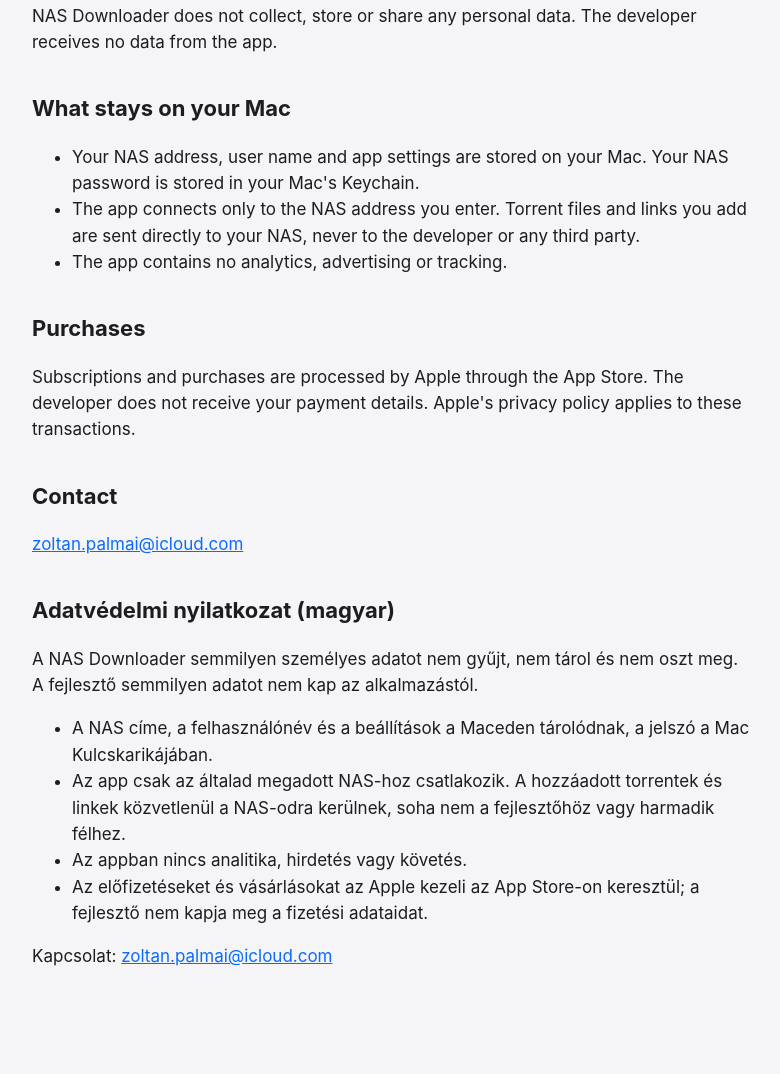
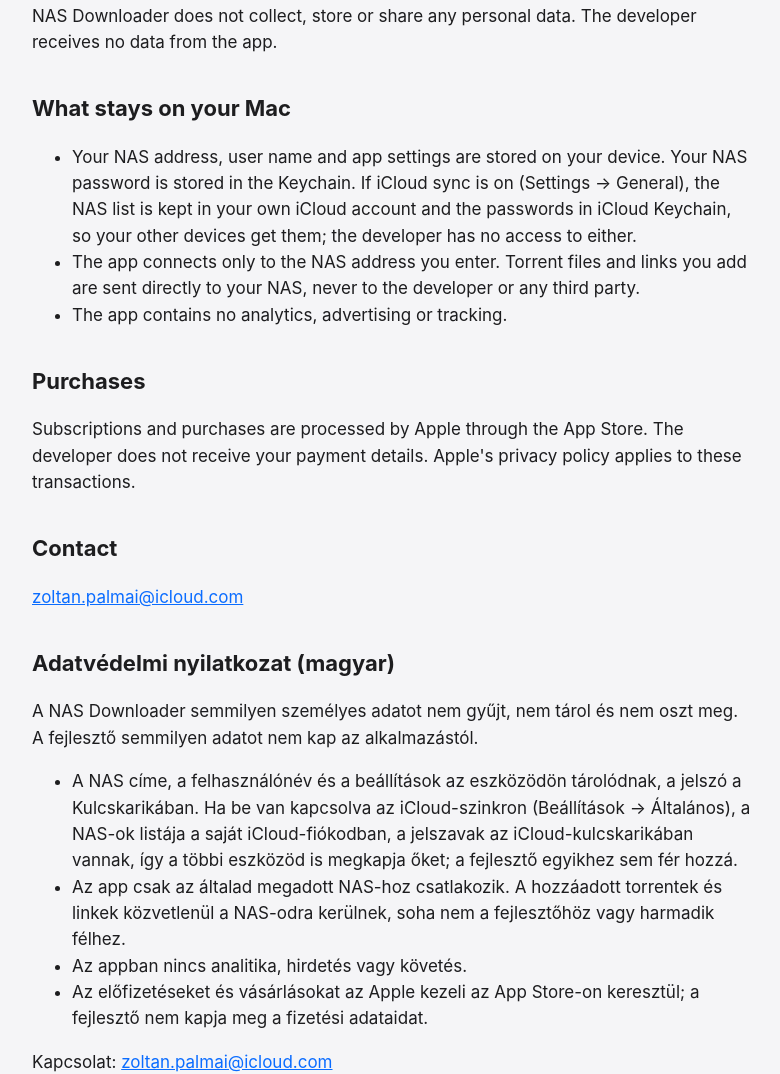
Before and after one commit to zozika/nas-downloader, a plain HTML site: page privacy.html in a window 1280 px wide. Shown: the part 276-1350 px from the top of the page, without its empty margins (248-1028 px from the left). Drawn offline with Linux system fonts and the light colour scheme.

Commit message:
Privacy policy: iCloud sync of the NAS list and passwords

```diff
--- a/privacy.html
+++ b/privacy.html
@@ -14,7 +14,7 @@
 
 <h2>What stays on your Mac</h2>
 <ul>
-<li>Your NAS address, user name and app settings are stored on your Mac. Your NAS password is stored in your Mac's Keychain.</li>
+<li>Your NAS address, user name and app settings are stored on your device. Your NAS password is stored in the Keychain. If iCloud sync is on (Settings → General), the NAS list is kept in your own iCloud account and the passwords in iCloud Keychain, so your other devices get them; the developer has no access to either.</li>
 <li>The app connects only to the NAS address you enter. Torrent files and links you add are sent directly to your NAS, never to the developer or any third party.</li>
 <li>The app contains no analytics, advertising or tracking.</li>
 </ul>
@@ -29,7 +29,7 @@
 <h2>Adatvédelmi nyilatkozat (magyar)</h2>
 <p>A NAS Downloader semmilyen személyes adatot nem gyűjt, nem tárol és nem oszt meg. A fejlesztő semmilyen adatot nem kap az alkalmazástól.</p>
 <ul>
-<li>A NAS címe, a felhasználónév és a beállítások a Maceden tárolódnak, a jelszó a Mac Kulcskarikájában.</li>
+<li>A NAS címe, a felhasználónév és a beállítások az eszközödön tárolódnak, a jelszó a Kulcskarikában. Ha be van kapcsolva az iCloud-szinkron (Beállítások → Általános), a NAS-ok listája a saját iCloud-fiókodban, a jelszavak az iCloud-kulcskarikában vannak, így a többi eszközöd is megkapja őket; a fejlesztő egyikhez sem fér hozzá.</li>
 <li>Az app csak az általad megadott NAS-hoz csatlakozik. A hozzáadott torrentek és linkek közvetlenül a NAS-odra kerülnek, soha nem a fejlesztőhöz vagy harmadik félhez.</li>
 <li>Az appban nincs analitika, hirdetés vagy követés.</li>
 <li>Az előfizetéseket és vásárlásokat az Apple kezeli az App Store-on keresztül; a fejlesztő nem kapja meg a fizetési adataidat.</li>
```
